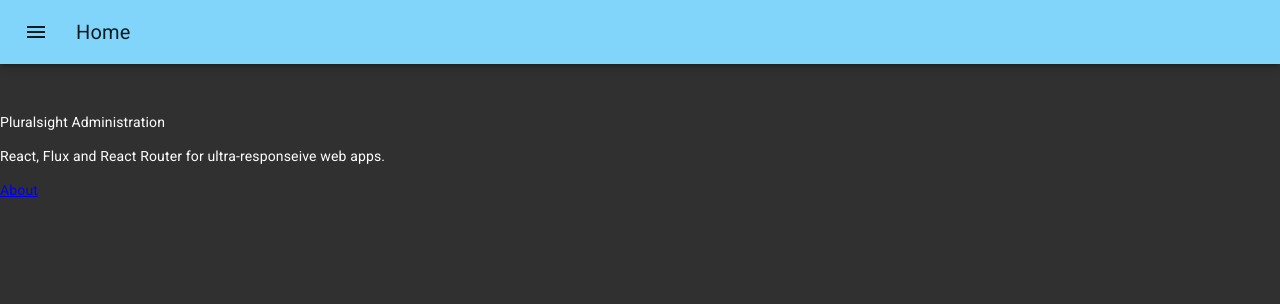
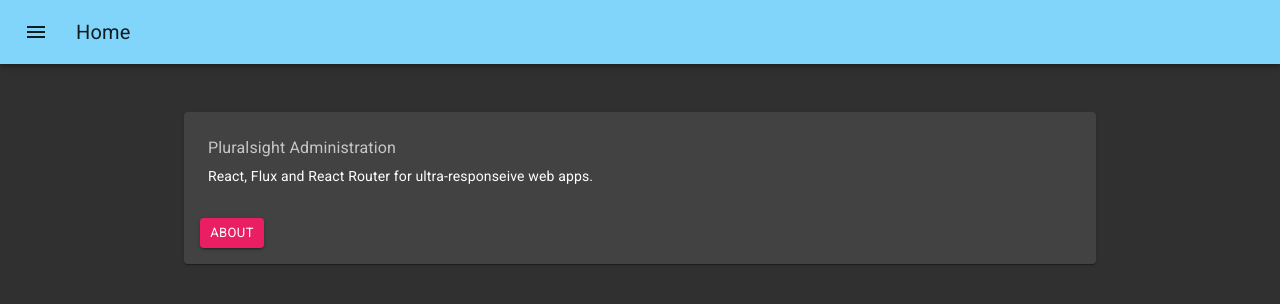
Before and after one commit to Dreagen/ui-react, a React (Create React App) app: page / in a window 1280 px wide. Shown: the top 304 px of the page. Built offline with nearby package versions, Linux system fonts and the light colour scheme; no server answers.

Commit message:
Style about page

```diff
--- a/src/components/AboutPage.js
+++ b/src/components/AboutPage.js
@@ -1,20 +1,41 @@
 import React from "react";
+import { makeStyles } from "@material-ui/core/styles";
+import { Container } from "@material-ui/core";
+import Card from "@material-ui/core/Card";
+import CardContent from "@material-ui/core/CardContent";
+import Typography from "@material-ui/core/Typography";
 
-class AboutPage extends React.Component {
-  render() {
-    return (
-      <div class="row">
-        <div class="col s12 m6">
-          <div class="card blue-grey darken-1">
-            <div class="card-content white-text">
-              <span class="card-title teal-text text-lighten-3">About</span>
-              <p>This app uses React</p>
-            </div>
-          </div>
-        </div>
-      </div>
-    );
-  }
+function AboutPage(props) {
+  const useStyles = makeStyles((theme) => ({
+    root: {
+      "& > *": {
+        margin: theme.spacing(1),
+      },
+    },
+    title: {
+      fontSize: 16,
+    },
+  }));
+  const classes = useStyles();
+
+  return (
+    <Container maxWidth="md">
+      <Card className={classes.root}>
+        <CardContent>
+          <Typography
+            className={classes.title}
+            color="textSecondary"
+            gutterBottom
+          >
+            About
+          </Typography>
+          <Typography variant="body2" component="p">
+            This app uses React
+          </Typography>
+        </CardContent>
+      </Card>
+    </Container>
+  );
 }
 
 export default AboutPage;
--- a/src/components/App.js
+++ b/src/components/App.js
@@ -7,7 +7,7 @@
 import NotFoundPage from "./NotFoundPage";
 import ManageCoursePage from "./ManageCoursePage";
 import { createMuiTheme, ThemeProvider } from "@material-ui/core/styles";
-import { blueGrey, cyan, lightBlue, pink } from "@material-ui/core/colors";
+import { lightBlue, pink } from "@material-ui/core/colors";
 
 function App() {
   const theme = createMuiTheme({
--- a/src/components/HomePage.js
+++ b/src/components/HomePage.js
@@ -1,23 +1,48 @@
 import React from "react";
-import { Link } from "react-router-dom";
+import { makeStyles } from "@material-ui/core/styles";
+import { useHistory } from "react-router-dom";
+import { CardActions, Container } from "@material-ui/core";
+import Card from "@material-ui/core/Card";
+import CardContent from "@material-ui/core/CardContent";
+import Button from "@material-ui/core/Button";
+import Typography from "@material-ui/core/Typography";
 
 function HomePage() {
+  const useStyles = makeStyles((theme) => ({
+    root: {
+      "& > *": {
+        margin: theme.spacing(1),
+      },
+    },
+    title: {
+      fontSize: 16,
+    },
+  }));
+  const classes = useStyles();
+  const history = useHistory();
+
   return (
-    <div class="row">
-      <div class="col s12 m6">
-        <div class="card blue-grey darken-1">
-          <div class="card-content white-text">
-            <span class="card-title teal-text text-lighten-3">Pluralsight Administration</span>
-            <p>React, Flux and React Router for ultra-responseive web apps.</p>
-          </div>
-          <div class="card-action">
-            <Link to="about" className="btn btn-primary">
-              About
-            </Link>
-          </div>
-        </div>
-      </div>
-    </div>
+    <Container maxWidth="md">
+      <Card className={classes.root}>
+        <CardContent>
+          <Typography
+            className={classes.title}
+            color="textSecondary"
+            gutterBottom
+          >
+            Pluralsight Administration
+          </Typography>
+          <Typography variant="body2" component="p">
+            React, Flux and React Router for ultra-responseive web apps.
+          </Typography>
+        </CardContent>
+        <CardActions>
+          <Button size="small" color="secondary" variant="contained" onClick={() => history.push("about")}>
+            About
+          </Button>
+        </CardActions>
+      </Card>
+    </Container>
   );
 }
 
```
